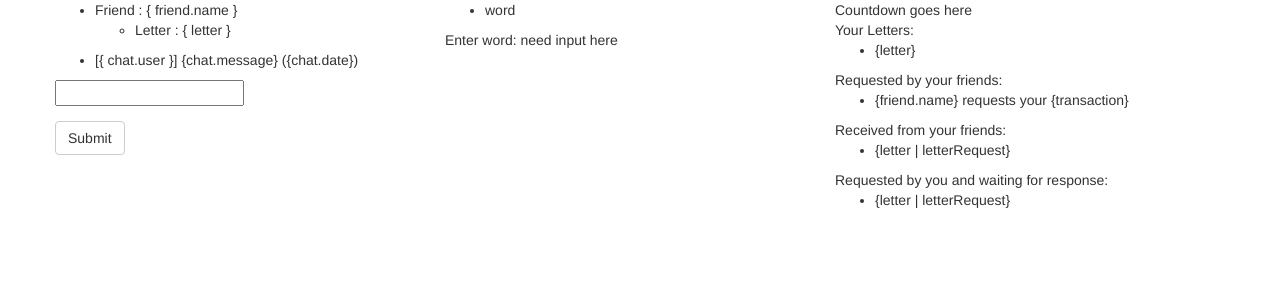
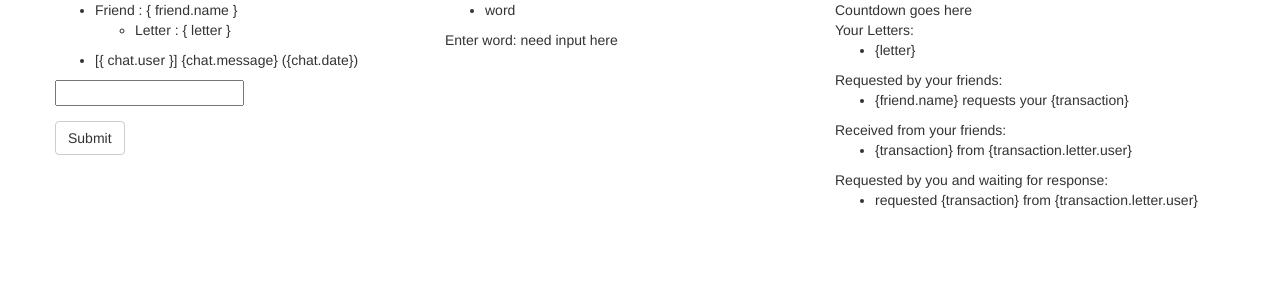
Before and after one commit to NGS2Montage/group-ulitmatum, a Django app: template anagrams/templates/anagrams/game.html in a window 1280 px wide. Shown: the top 300 px of the page. Run offline with Django 3.2, Linux system fonts and the light colour scheme; the template is opened without the code that fills it, so the values that code supplies are empty; some libraries are stand-ins or nearby versions.

Commit message:
Get letter transactions working client side with channels api

```diff
--- a/anagrams/bindings.py
+++ b/anagrams/bindings.py
@@ -21,7 +21,7 @@
         return Friend.objects.filter(user=self.user)
 
     @classmethod
-    def group_names(self, instance):
+    def group_names(self, instance, action):
         logger.debug(str(instance))
         return [instance.user.username + "solo"]
 
@@ -50,7 +50,7 @@
         return UserLetter.objects.filter(query)
 
     @classmethod
-    def group_names(self, instance):
+    def group_names(self, instance, action):
         logger.debug(str(instance))
         return [instance.user.username + "solo"]
 
--- a/anagrams/static/anagrams/game.js
+++ b/anagrams/static/anagrams/game.js
@@ -1,9 +1,5 @@
 var app = {
-    user: {
-        name: USERNAME, // from template
-        pk: USERPK, // from template
-        letters: [],
-    },
+    user: {},
     friends: [],
     chats: [],
     subscribed: false,
@@ -14,7 +10,10 @@
         });
     }
 }
-
+app.user = new User({
+    username: USERNAME, // from template
+    pk: USERPK, // from template
+});
 
 
 //////////////////////////////////////////////////////////////
@@ -24,6 +23,7 @@
     this.letter = obj.letter;
     this.pk = obj.pk;
     this.borrower = obj.borrower;
+    this.approved = ('approved' in obj) ? obj.approved : false;
 }
 
 LetterTransaction.prototype.approve = function (event, model) {
@@ -31,8 +31,10 @@
       stream: "lettertransactions",
       payload: {
         action: "update",
+        pk: model.transaction.pk,
         data: {
-            pk: model.pk,
+            borrower: model.transaction.borrower,
+            letter: model.transaction.letter.pk,
             approved: true,
         }
       }
@@ -48,13 +50,20 @@
 //////////////////////////////////////////////////////////////
 // UserLetter
 //////////////////////////////////////////////////////////////
-function UserLetter(obj) {
+function UserLetter(obj, username) {
     this.letter = obj.letter;
     this.pk = obj.pk;
-    this.user = obj.user;
+    this.user = username;
 }
 
 UserLetter.prototype.requestLetter = function (event, model) {
+    var existingTransaction = app.user.transactions.find(function (transaction) {
+        return (transaction.letter.pk === model.letter.pk);
+    });
+
+    if (existingTransaction) {
+        console.log("There is already a request for " + model.letter);
+    } else {
         msg = {
           stream: "lettertransactions",
           payload: {
@@ -67,6 +76,7 @@
         };
 
         socket.send(JSON.stringify(msg));
+    }
 };
 
 UserLetter.prototype.toString = function () {
@@ -79,129 +89,30 @@
 //////////////////////////////////////////////////////////////
 rivets.bind(document.getElementById('app-view'), {app: app});
 
-// var app = {
-//     friends: [],
-//     chats: [],
-//     user: {
-//         name: "",
-//         letters: [],
-//         requests: [],
-//         pk: 1,
-//     },
-//     newChat: "",
-//     letters: [],
-//     sendChat: function (event, model) {
-//         socket.sendJSON({
-//             type: "chat",
-//             message: app.newChat,
-//         });
-//         app.newChat = "";
-//     },
-//     requestLetter: function (event, model) {
-//         model.letter.request();
-//     },
-//     approveRequest: function (event, model) {
-//         model.request.approve();
-//     },
-//     ownsLetter: function (letter, user) {
-//         return user ;
-//     },
-// };
-
-// //////////////////////////////////////////////////////////////
-// // RemoteLetter
-// //////////////////////////////////////////////////////////////
-// function RemoteLetter(letter, owner) {
-//     this.letter = letter;
-//     this.owner = owner;
-//     this.requested = false;
-//     this.received = false;
-// };
-
-// RemoteLetter.prototype.toString = function () {
-//     return this.letter;
-// };
-
-// RemoteLetter.prototype.request = function () {
-//     if (this.requested) {
-//         console.log(this.letter, "is already requested from", this.owner, " - ignoring");
-//         return false;
-//     }
-//     this.requested = true; // This is optimistic, server might tell us this is illegal...
-//     var message = {
-//         type: "request-letter",
-//         from_user: this.owner,
-//         letter: this.letter
-//     };
-//     socket.sendJSON(message);
-//     return true;
-// };
-
-// rivets.formatters.letterRequest = function(remoteLetter){
-//     return remoteLetter.letter + " from " + remoteLetter.owner;
-// };
-
-// //////////////////////////////////////////////////////////////
-// // LetterRequest
-// //////////////////////////////////////////////////////////////
-// function LetterRequest(letter, requester) {
-//     this.letter = letter;
-//     this.requester = requester;
-//     this.approved = false;
-// };
-
-// LetterRequest.prototype.approve = function () {
-//     var message = {
-//         type: "request-approved",
-//         letter: this.letter,
-//         requester: this.requester,
-//     };
-//     socket.sendJSON(message);
-
-//     // Remove this request from the page
-//     app.user.requests.splice(app.user.requests.indexOf(this), 1);
-// }
-
-// rivets.formatters.requestedLetter = function(letterRequest){
-//     return letterRequest.letter + " by " + letterRequest.requester;
-// };
-
-
-// //////////////////////////////////////////////////////////////
-// // UserLetter
-// //////////////////////////////////////////////////////////////
-// function UserLetter(obj) {
-//     for (key in obj) {
-//         this[key] = obj[key];
-//     }
-// }
-
-// UserLetter.prototype.request = function () {
-//     console.log("NEED TO MAKE A LETTERTRANSACTION FOR THIS USERLETTER as long as it's not mine");
-// };
-
-// UserLetter.prototype.toString = function () {
-//     return this.letter;
-// };
-
 
 //////////////////////////////////////////////////////////////
-// Friend
+// User
 //////////////////////////////////////////////////////////////
-function Friend(friend) {
-    this.name = friend.username;
-    this.pk = friend.pk;
+function User(user) {
+    this.name = user.username;
+    this.pk = user.pk;
     this.letters = [];
     this.transactions = [];
-    // = friend.letters.map(function (letter) {
-    //     var el = new RemoteLetter(letter, friend.name);
-    //     app.letters.push(el);
-    //     return el;
-    // });
 };
 
-Friend.prototype.addTransaction = function (transaction) {
+User.prototype.addTransaction = function (transaction) {
     this.transactions.push(transaction);
+};
+
+User.prototype.updateTransaction = function (transaction) {
+    var index = this.transactions.findIndex(function (t) {
+        return t.pk === transaction.pk;
+    });
+    if (index != -1) {
+        this.transactions.splice(index, 1, transaction);
+    } else {
+        console.error(this.name + " has no such transaction " + transaction);
+    }
 };
 
 // //////////////////////////////////////////////////////////////
@@ -233,7 +144,7 @@
     if (message.stream === 'friends') {
         if (message.payload.action === 'list') {
             app.friends = message.payload.data.map(function (friend) {
-                return new Friend(friend.friend);
+                return new User(friend.friend);
             });
 
             var msg = {
@@ -248,18 +159,41 @@
     }
 
     if (message.stream === "lettertransactions") {
-        if (message.payload.action === 'create') {
+        if (message.payload.action === 'create' && !('response_status' in message.payload)) {
             message.payload.data.letter = app.letters[message.payload.data.letter];
 
+            var transactingUser = null;
             if (message.payload.data.borrower !== app.user.pk) {
-                friend = app.friends.find(function (friend) {
+                transactingUser = app.friends.find(function (friend) {
                     return friend.pk === message.payload.data.borrower;
                 });
-                friend.addTransaction(new LetterTransaction(message.payload.data));
             } else {
-                console.log("Need to show that we requested this and are waiting for approval");
+                transactingUser = app.user;
             }
-            // app.transactions.push(new LetterTransaction(message.payload.data));
+
+            if (transactingUser != null) {
+                transactingUser.addTransaction(new LetterTransaction(message.payload.data));
+            } else {
+                console.error("No user with pk ", message.payload.data.borrower);
+            }
+        }
+        if (message.payload.action === 'update' && !('response_status' in message.payload)) {
+            message.payload.data.letter = app.letters[message.payload.data.letter];
+
+            var transactingUser = null;
+            if (message.payload.data.borrower !== app.user.pk) {
+                var transactingUser = app.friends.find(function (friend) {
+                    return friend.pk === message.payload.data.borrower;
+                });
+            } else {
+                transactingUser = app.user;
+            }
+
+            if (transactingUser != null) {
+                transactingUser.updateTransaction(new LetterTransaction(message.payload.data));
+            } else {
+                console.error("No user with pk ", message.payload.data.borrower);
+            }
         }
     }
 
@@ -268,7 +202,7 @@
             app.user.letters = message.payload.data.filter(function (letter) {
                 return letter.user === app.user.pk;
             }).map(function (letter) {
-                return new UserLetter(letter);
+                return new UserLetter(letter, app.user.name);
             });
             app.saveLetters(app.user.letters);
 
@@ -276,7 +210,7 @@
                 friend.letters = message.payload.data.filter(function (letter) {
                     return letter.user === friend.pk;
                 }).map(function (letter) {
-                    return new UserLetter(letter);
+                    return new UserLetter(letter, friend.name);
                 });
                 app.saveLetters(friend.letters)
             });
@@ -319,71 +253,9 @@
             }
         }
     }
-
-    // var msg = {
-    //   stream: "userletters",
-    //   payload: {
-    //     action: "list",
-    //     data: {}
-    //   }
-    // };
-
-    // socket.send(JSON.stringify(msg));
-
-    // msg = {
-    //   stream: "lettertransactions",
-    //   payload: {
-    //     action: "list",
-    //     data: {}
-    //   }
-    // };
-
-    // socket.send(JSON.stringify(msg));
-
-
-    // message = message.payload;
-
-    // if (message.type === "chat") {
-    //     app.chats.push(message);
-    // }
-    // if (message.type === "init-game") {
-    //     app.user.name = message.username;
-    //     app.user.letters = message.letters;
-    //     app.friends = message.friends.map(function (friend) {
-    //         return new Friend(friend);
-    //     });
-    // }
-    // if (message.type === "request-letter") {
-    //     if (!message.legal) {
-    //         var illegalRequest = app.letters.find(function (letter) {
-    //             return letter.owner === message.from_user && letter.letter === message.letter;
-    //         });
-    //         illegalRequest.requested = false;
-    //     }
-    // }
-    // if (message.type === "letter-requested") {
-    //     if (app.user.letters.includes(message['letter'])) {
-    //         app.user.requests.push(new LetterRequest(message['letter'], message['by_user']));
-    //     }
-    // }
-    // if (message.type === "request-approved") {
-    //     var remoteLetter = app.letters.find(function (letter) {
-    //         return letter.letter === message.letter && letter.owner === message.lender;
-    //     });
-    //     remoteLetter.requested = false;
-    //     remoteLetter.received = true;
-    // }
 }
 
 socket.onopen = function() {
-    // socket.sendJSON({
-    //     type: "chat",
-    //     message: "Hello world chat"
-    // });
-
-    // socket.sendJSON({
-    //     type: "init-game"
-    // });
 
     var msg = {
       stream: "friends",
--- a/anagrams/templates/anagrams/game.html
+++ b/anagrams/templates/anagrams/game.html
@@ -74,11 +74,15 @@
             </ul>
             Received from your friends:
             <ul>
-                <li rv-each-letter="app.letters" rv-show="letter.received">{letter | letterRequest}</li>
+                <li rv-each-transaction="app.user.transactions"
+                    rv-show="transaction.approved">
+                    {transaction} from {transaction.letter.user}</li>
             </ul>
             Requested by you and waiting for response:
             <ul>
-                <li rv-each-letter="app.letters" rv-show="letter.requested">{letter | letterRequest}</li>
+                <li rv-each-transaction="app.user.transactions"
+                    rv-hide="transaction.approved">
+                    requested {transaction} from {transaction.letter.user}</li>
             </ul>
         </div>
     </div>
```
Lines whose indentation alone changed are shown as unchanged.
